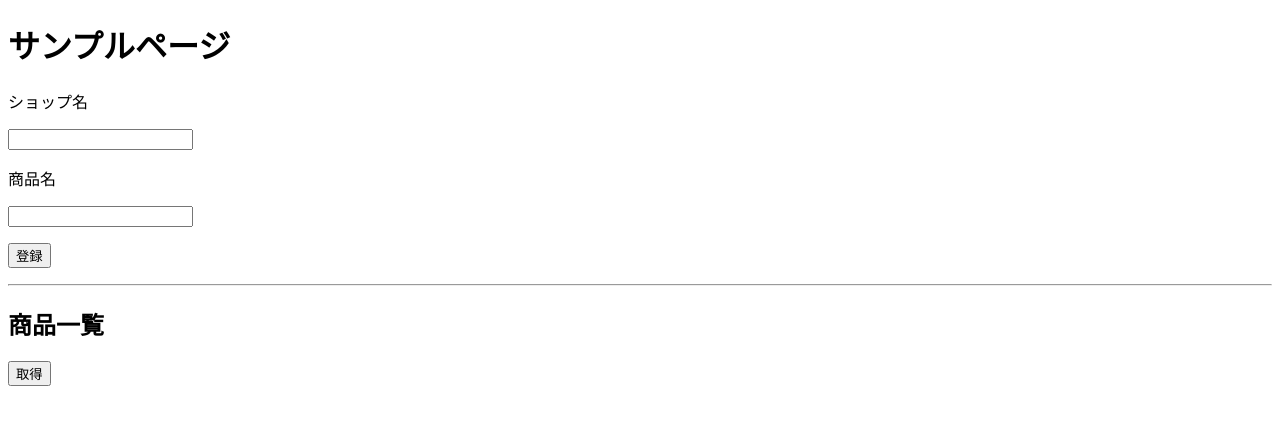
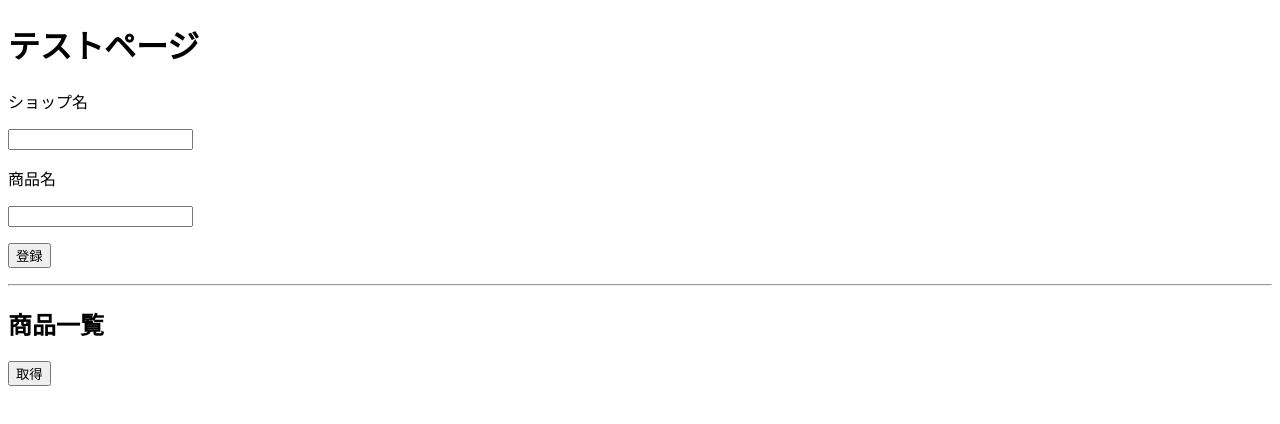
Before and after one commit to smrockv/sample, a plain HTML site: page index.html in a window 1280 px wide. Drawn offline with Linux system fonts and the light colour scheme.

Commit message:
テストページに変更

```diff
--- a/index.html
+++ b/index.html
@@ -1,10 +1,10 @@
 <!DOCTYPE html>
 <html lang="ja">
     <head>
-        <title>サンプルページ</title>
+        <title>テストページ</title>
     </head>
 <body>
-    <h1>サンプルページ</h1>
+    <h1>テストページ</h1>
     <form>
         <p><span>ショップ名</span></p>
         <input type="text" id="shop">
```
